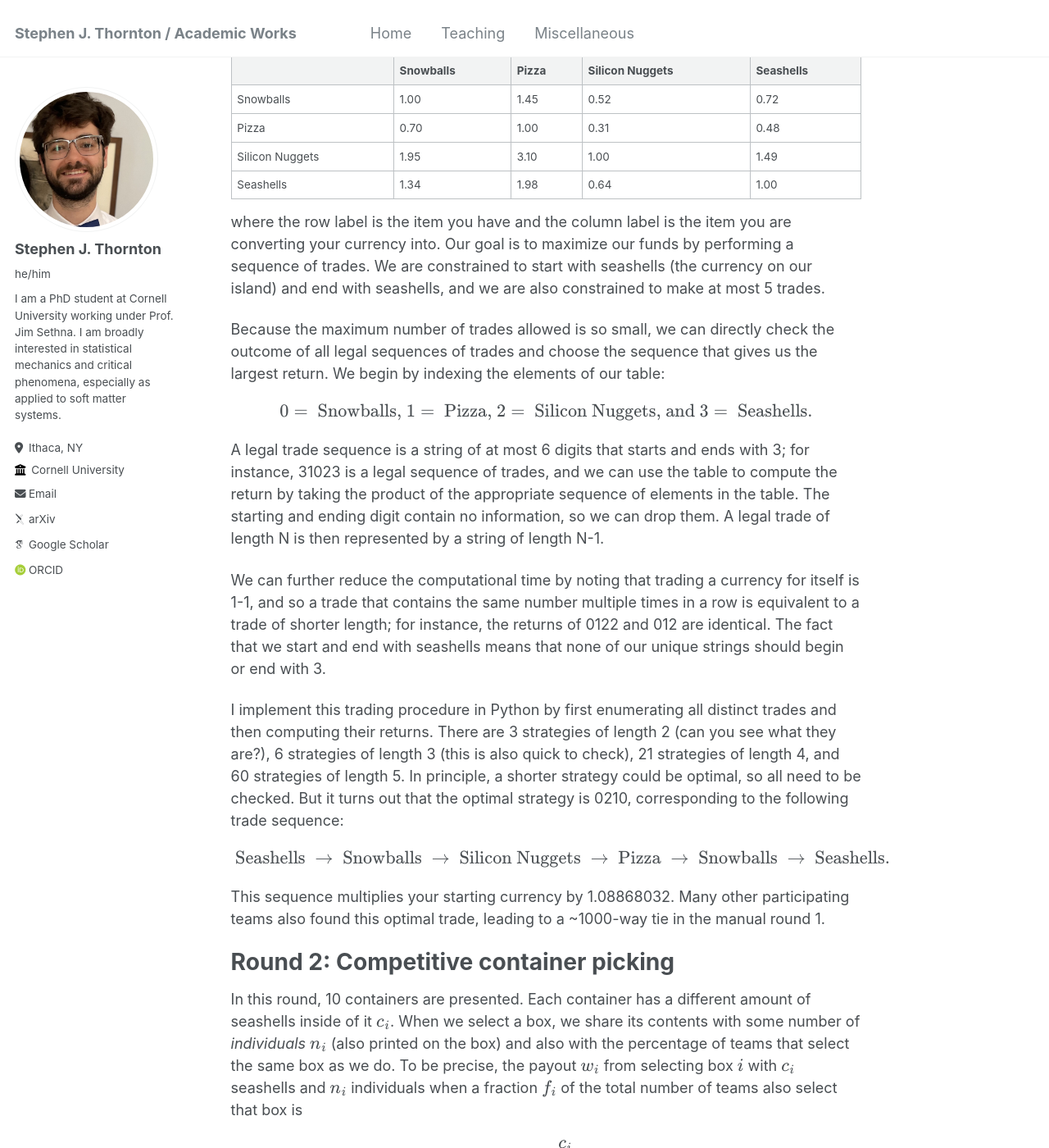
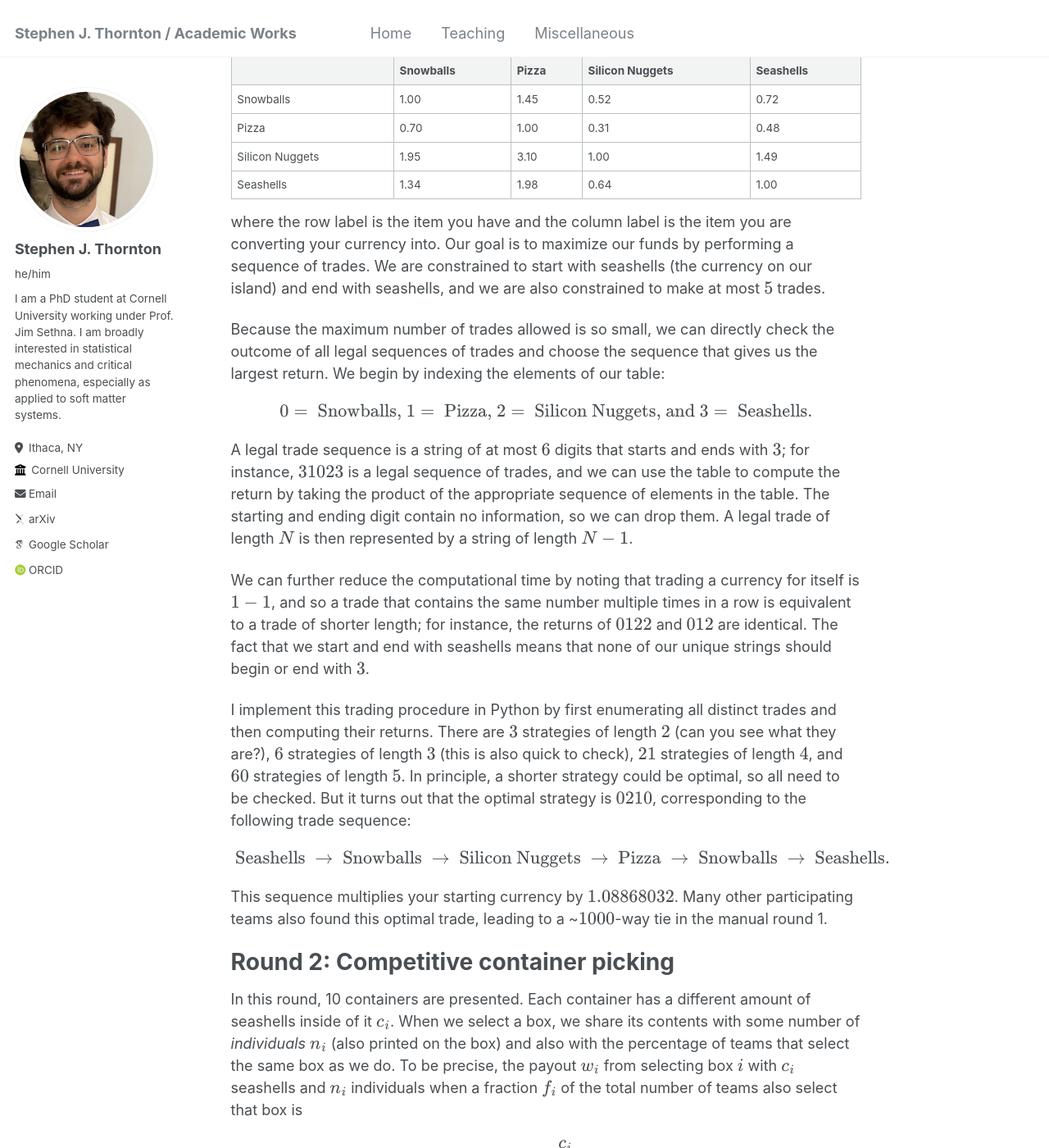
Before and after one commit to stephen-thornton/stephen-thornton.github.io, a Jekyll site: the page built from _miscellaneous/Prosperity.md, in a window 1280 px wide and 1400 px high, scrolled down 567 px. Shown: the whole window at 82% size. Built offline with Jekyll 4.4.1, drawn with Linux system fonts in a browser that asks for light colours; some web fonts are replaced; some of the changed text lies outside the part shown.

```diff
--- a/_miscellaneous/Prosperity.md
+++ b/_miscellaneous/Prosperity.md
@@ -6,7 +6,7 @@ permalink: /miscellaneous/imc-prosperity-3
 ---
 
 ## Overview
-*Prosperity* is a \\( 15 \\)-day trading challenge hosted by IMC Trading, a trading firm. The 15-day challenge is separated into 5 rounds, each of which lasts 72 hours. Within each round, teams compete in a pair of challenges – an *algorithmic* challenge, which involves noticing trends in markets and writing Python code to automate buying and selling of certain commodities, and a *manual* challenge, which involves submitting a single answer to a trading-based question. I focused on solving the manual challenges. My thought process and the outcomes are detailed throughout this page.
+*Prosperity* is a \\( 15 \\)-day trading challenge hosted by IMC Trading, a trading firm. The \\( 15 \\)-day challenge is separated into \\( 5 \\) rounds, each of which lasts \\( 72 \\) hours. Within each round, teams compete in a pair of challenges – an *algorithmic* challenge, which involves noticing trends in markets and writing Python code to automate buying and selling of certain commodities, and a *manual* challenge, which involves submitting a single answer to a trading-based question. I focused on solving the manual challenges. My thought process and the outcomes are detailed throughout this page.
 
 # Round 1: Currency exchange
 In round 1, we were given the following table of currencies to trade, along with their corresponding exchange rates:
@@ -20,21 +20,21 @@ In round 1, we were given the following table of currencies to trade, along with
 | Seashells       |   1.34      |  1.98   |        0.64       |    1.00     |
 
 
-where the row label is the item you have and the column label is the item you are converting your currency into. Our goal is to maximize our funds by performing a sequence of trades. We are constrained to start with seashells (the currency on our island) and end with seashells, and we are also constrained to make at most 5 trades.
+where the row label is the item you have and the column label is the item you are converting your currency into. Our goal is to maximize our funds by performing a sequence of trades. We are constrained to start with seashells (the currency on our island) and end with seashells, and we are also constrained to make at most \\( 5 \\) trades.
 
 Because the maximum number of trades allowed is so small, we can directly check the outcome of all legal sequences of trades and choose the sequence that gives us the largest return. We begin by indexing the elements of our table:
 
 $$0 = \textrm{     Snowballs,     } 1 = \textrm{     Pizza,     } 2 = \textrm{     Silicon Nuggets, and     } 3 = \textrm{     Seashells.}$$
 
-A legal trade sequence is a string of at most 6 digits that starts and ends with 3; for instance, 31023 is a legal sequence of trades, and we can use the table to compute the return by taking the product of the appropriate sequence of elements in the table. The starting and ending digit contain no information, so we can drop them. A legal trade of length N is then represented by a string of length N-1.
+A legal trade sequence is a string of at most \\( 6 \\) digits that starts and ends with \\( 3 \\); for instance, \\( 31023 \\) is a legal sequence of trades, and we can use the table to compute the return by taking the product of the appropriate sequence of elements in the table. The starting and ending digit contain no information, so we can drop them. A legal trade of length \\( N \\) is then represented by a string of length \\( N-1 \\).
 
-We can further reduce the computational time by noting that trading a currency for itself is 1-1, and so a trade that contains the same number multiple times in a row is equivalent to a trade of shorter length; for instance, the returns of 0122 and 012 are identical. The fact that we start and end with seashells means that none of our unique strings should begin or end with 3.
+We can further reduce the computational time by noting that trading a currency for itself is \\( 1-1 \\), and so a trade that contains the same number multiple times in a row is equivalent to a trade of shorter length; for instance, the returns of \\( 0122 \\) and \\( 012 \\) are identical. The fact that we start and end with seashells means that none of our unique strings should begin or end with \\( 3 \\).
 
-I implement this trading procedure in Python by first enumerating all distinct trades and then computing their returns. There are 3 strategies of length 2 (can you see what they are?), 6 strategies of length 3 (this is also quick to check), 21 strategies of length 4, and 60 strategies of length 5. In principle, a shorter strategy could be optimal, so all need to be checked. But it turns out that the optimal strategy is 0210, corresponding to the following trade sequence:
+I implement this trading procedure in Python by first enumerating all distinct trades and then computing their returns. There are \\( 3 \\) strategies of length \\( 2 \\) (can you see what they are?), \\( 6 \\) strategies of length \\( 3 \\) (this is also quick to check), \\( 21 \\) strategies of length \\( 4 \\), and \\( 60 \\) strategies of length \\( 5 \\). In principle, a shorter strategy could be optimal, so all need to be checked. But it turns out that the optimal strategy is \\( 0210 \\), corresponding to the following trade sequence:
 
 $$\textrm{     Seashells     } \rightarrow \textrm{     Snowballs     } \rightarrow \textrm{     Silicon Nuggets     } \rightarrow \textrm{     Pizza     } \rightarrow \textrm{     Snowballs     } \rightarrow \textrm{     Seashells.}$$
 
-This sequence multiplies your starting currency by 1.08868032. Many other participating teams also found this optimal trade, leading to a ~1000-way tie in the manual round 1.
+This sequence multiplies your starting currency by \\( 1.08868032 \\). Many other participating teams also found this optimal trade, leading to a ~\\( 1000 \\)-way tie in the manual round 1.
 
 # Round 2: Competitive container picking
 In this round, 10 containers are presented. Each container has a different amount of seashells inside of it \\( c_i \\). When we select a box, we share its contents with some number of *individuals* \\( n_i \\) (also printed on the box) and also with the percentage of teams that select the same box as we do. To be precise, the payout \\( w_i \\) from selecting box \\( i \\) with \\( c_i \\) seashells and \\( n_i \\) individuals when a fraction \\( f_i \\) of the total number of teams also select that box is
```
